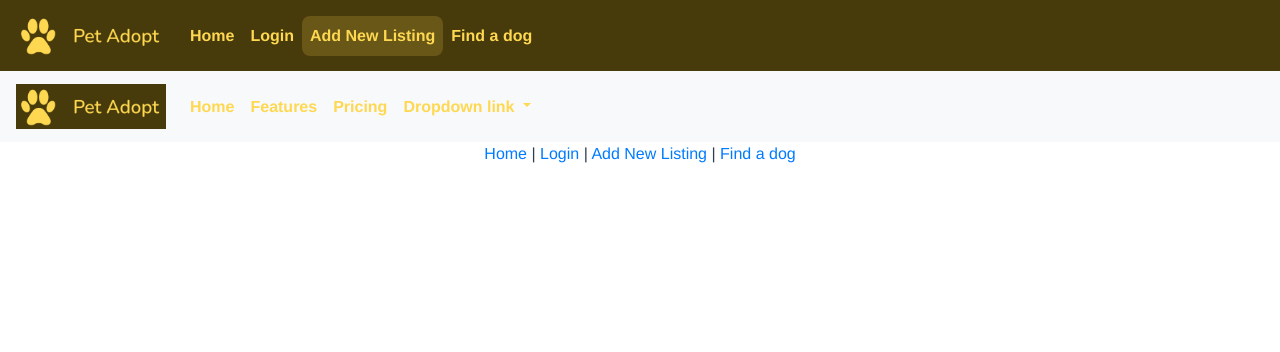
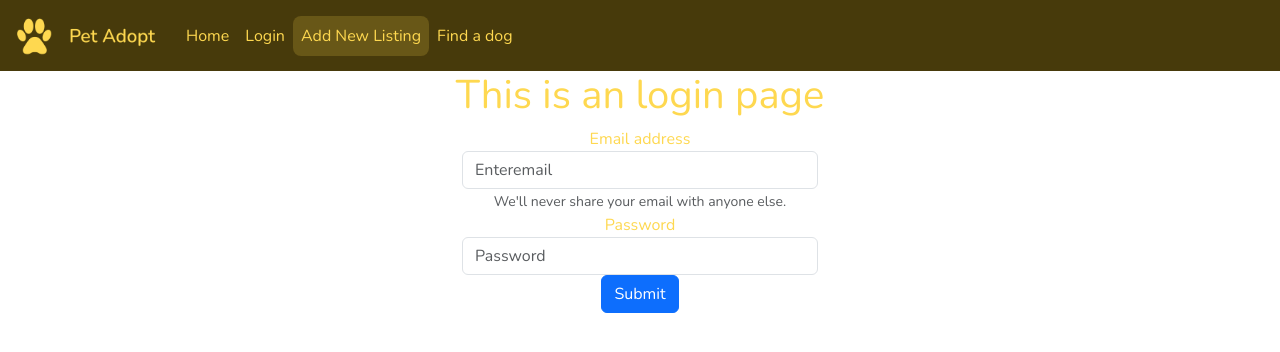
Before and after one commit to MaPeresa/PetAdopt, a Vue app: page /AddNewListing in a window 1280 px wide. Shown: the top 352 px of the page. Built offline with nearby package versions, Linux system fonts and the light colour scheme.

Commit message:
Fixed navbar toggler bug

```diff
--- a/public/index.html
+++ b/public/index.html
@@ -6,7 +6,8 @@
     <meta name="viewport" content="width=device-width,initial-scale=1.0">
     <link rel="icon" href="<%= BASE_URL %>favicon.ico">
     <title><%= htmlWebpackPlugin.options.title %></title>
-    <link rel="stylesheet" href="https://cdn.jsdelivr.net/npm/bootstrap@4.0.0/dist/css/bootstrap.min.css" integrity="sha384-Gn5384xqQ1aoWXA+058RXPxPg6fy4IWvTNh0E263XmFcJlSAwiGgFAW/dAiS6JXm" crossorigin="anonymous">
+    <link href="https://cdn.jsdelivr.net/npm/bootstrap@5.3.3/dist/css/bootstrap.min.css" rel="stylesheet" integrity="sha384-QWTKZyjpPEjISv5WaRU9OFeRpok6YctnYmDr5pNlyT2bRjXh0JMhjY6hW+ALEwIH" crossorigin="anonymous">
+    <script  defer src="https://cdn.jsdelivr.net/npm/bootstrap@5.3.3/dist/js/bootstrap.bundle.min.js" integrity="sha384-YvpcrYf0tY3lHB60NNkmXc5s9fDVZLESaAA55NDzOxhy9GkcIdslK1eN7N6jIeHz" crossorigin="anonymous"></script>
   </head>
   <body>
     <noscript>
--- a/src/App.vue
+++ b/src/App.vue
@@ -1,7 +1,9 @@
 <template>
 <link href='https://fonts.googleapis.com/css?family=Nunito' rel='stylesheet'>
-  <nav id="nav" class="navbar navbar-expand-lg navbar-light">
+  <div id="app">
+    <nav id="nav" class="navbar navbar-expand-lg navbar-light ">
       <!--Image and text-->
+      <div class="container-fluid">
       <a class="navbar-brand" href="#">
         <img
           src="@/assets/PetAdopt_logo.png"
@@ -12,14 +14,14 @@
         <button
           class="navbar-toggler"
           type="button"
-      data-toggle="collapse"
-      data-target="#navbarNavToggler"
-      aria-controls="navbarNavToggler"
+          data-bs-toggle="collapse"
+          data-bs-target="#navbarNav"
+          aria-controls="navbarNav"
           aria-expanded="false"
           aria-label="Toggle navigation">
           <span class="navbar-toggler-icon"></span>
         </button>
-  <div class="collapse navbar-collapse" id="navbarNavToggler">
+      <div class="collapse navbar-collapse" id="navbarNav">
         <ul class="navbar-nav mr-auto mt-2 mt-lg-0">
           <li class="nav-item active">
             <router-link to="/" class="nav-link">Home</router-link>
@@ -40,10 +42,12 @@
           </li>
         </ul>
       </div>
+      </div>
   </nav>
 
 
   <router-view/>
+</div>
 </template>
 
 <style lang="scss">
@@ -64,7 +68,7 @@ nav {
     color: #FED850 !important;
 
     &.router-link-exact-active {
-      font-weight: bold;
+      font-weight: semibold;
       color: #FED850;
       background: rgba(254, 216, 80, 0.18);
       border-radius: 8px;
--- a/src/views/AddNewListing.vue
+++ b/src/views/AddNewListing.vue
@@ -1,63 +1,29 @@
 <template>
-  <div id="nav">
-    <nav class="navbar navbar-expand-lg navbar-light bg-light">
-  <a class="navbar-brand" href="#">
-    <img src="@/assets/PetAdopt_logo.png" width="150" height="45" alt="">
-  </a>
-  <button class="navbar-toggler" type="button" data-toggle="collapse" data-target="#navbarNavDropdown" aria-controls="navbarNavDropdown" aria-expanded="false" aria-label="Toggle navigation">
-    <span class="navbar-toggler-icon"></span>
-  </button>
-  <div class="collapse navbar-collapse" id="navbarNavDropdown">
-    <ul class="navbar-nav">
-      <li class="nav-item active">
-        <a class="nav-link" href="#">Home <span class="sr-only">(current)</span></a>
-      </li>
-      <li class="nav-item">
-        <a class="nav-link" href="#">Features</a>
-      </li>
-      <li class="nav-item">
-        <a class="nav-link" href="#">Pricing</a>
-      </li>
-      <li class="nav-item dropdown">
-        <a class="nav-link dropdown-toggle" href="#" id="navbarDropdownMenuLink" data-toggle="dropdown" aria-haspopup="true" aria-expanded="false">
-          Dropdown link
-        </a>
-        <div class="dropdown-menu" aria-labelledby="navbarDropdownMenuLink">
-          <a class="dropdown-item" href="#">Action</a>
-          <a class="dropdown-item" href="#">Another action</a>
-          <a class="dropdown-item" href="#">Something else here</a>
-        </div>
-      </li>
-    </ul>
-  </div>
-</nav>
-    <router-link to="/">Home</router-link> |
-    <router-link to="/Login">Login</router-link> |
-    <router-link to="/AddNewListing">Add New Listing</router-link> |
-    <router-link to="/FindaDog">Find a dog</router-link>
-  </div>
-  <router-view/>
+ <div class="about">
+ <h1>This is an login page</h1>
+ <div class="container">
+ <div class="row">
+ <div class="col-sm"></div>
+ <div class="col-sm">
+ <form>
+ <div class="form-group">
+ <label for="exampleInputEmail1">Email address</label>
+ <input type="email" class="form-control"
+id="exampleInputEmail1" aria-describedby="emailHelp" placeholder="Enter
+email" />
+ <small id="emailHelp" class="form-text text-muted" >We'll
+never share your email with anyone else.</small>
+ </div>
+ <div class="form-group">
+ <label for="exampleInputPassword1">Password</label>
+ <input type="password" class="form-control"
+id="exampleInputPassword1" placeholder="Password" />
+ </div>
+ <button type="submit" class="btn btn-primary">Submit</button>
+ </form>
+ </div>
+ <div class="col-sm"></div>
+ </div>
+ </div>
+ </div>
 </template>
-
-<style lang="scss">
-#app {
-  font-family: Avenir, Helvetica, Arial, sans-serif;
-  -webkit-font-smoothing: antialiased;
-  -moz-osx-font-smoothing: grayscale;
-  text-align: center;
-  color: #2c3e50;
-}
-
-nav {
-  padding: 30px;
-
-  a {
-    font-weight: bold;
-    color: #2c3e50;
-
-    &.router-link-exact-active {
-      color: #42b983;
-    }
-  }
-}
-</style>
--- a/src/views/HomeView.vue
+++ b/src/views/HomeView.vue
@@ -2,8 +2,6 @@
  <div class="row">
  <div class="col-1"></div>
  <div class="col-2">
- <hello-world />
- <hello-world />
  </div>
  <div class="col-8">
   <hello-world />
```
Lines whose indentation alone changed are shown as unchanged.
